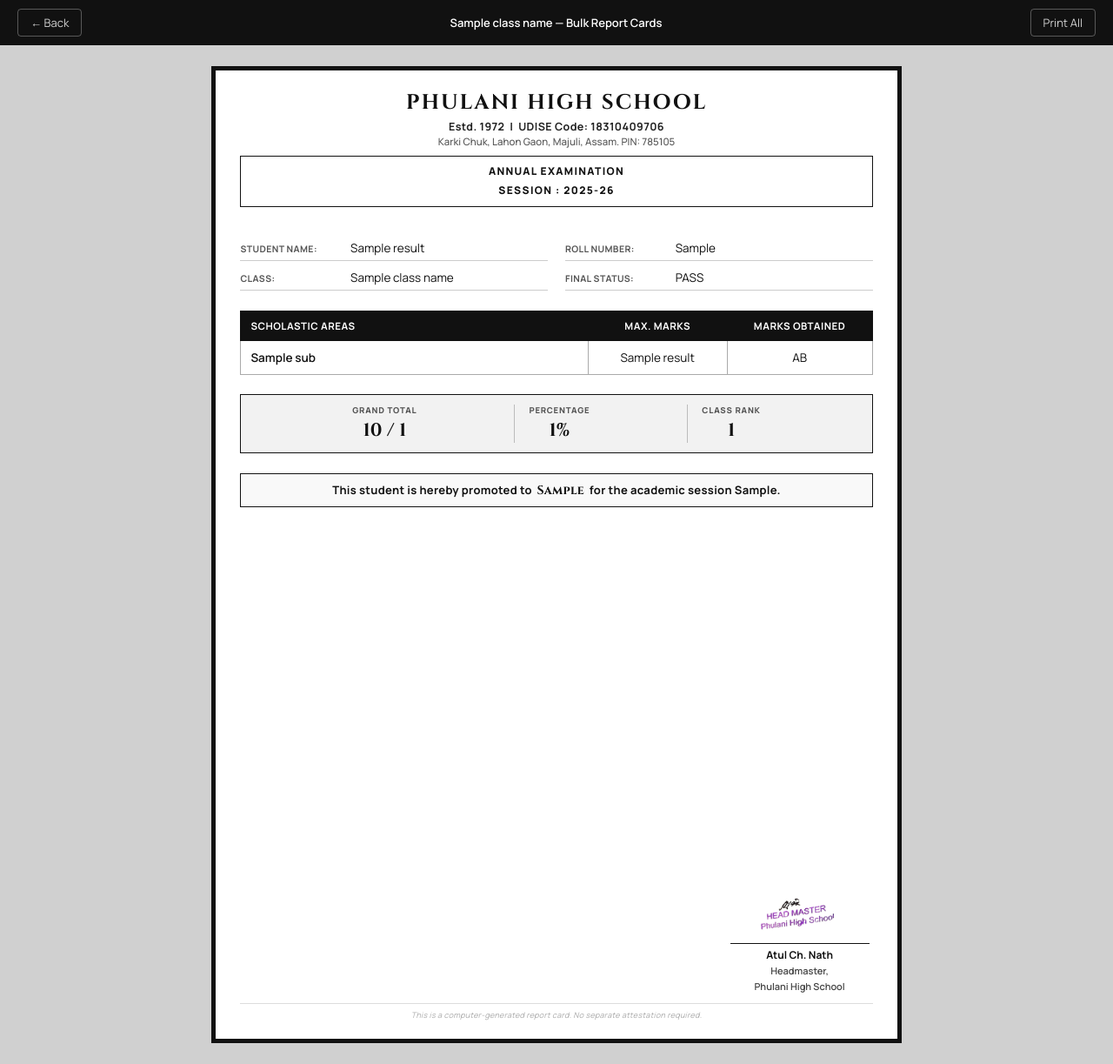
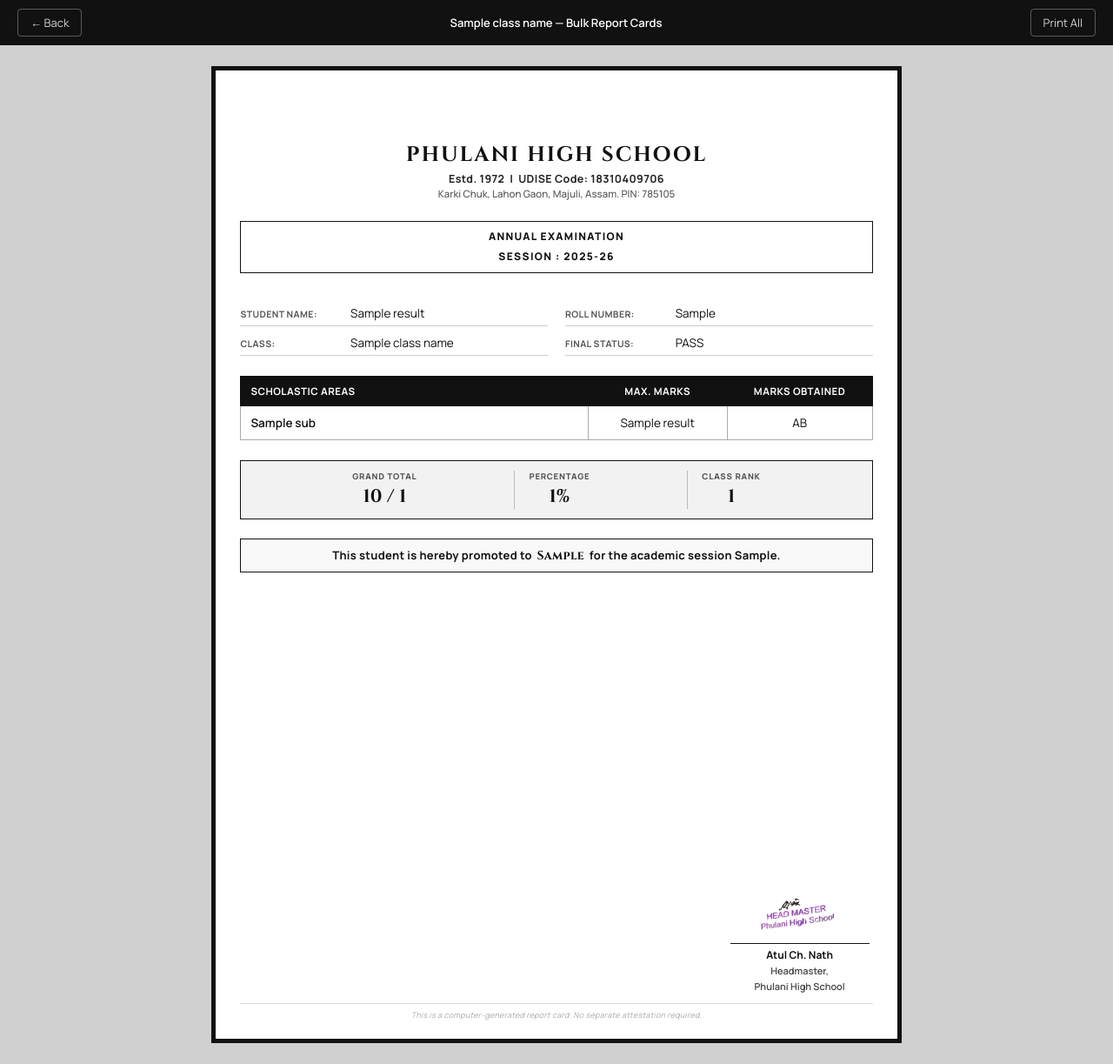
Before and after one commit to usm007/phs_pythonanywhere, a Flask app: template templates/report_card.html in a window 1280 px wide. Shown: the whole page at 87% size. Run offline with Flask 3, Linux system fonts and the light colour scheme; data comes from the database, SQL or seed files in the repository; the template is opened without the code that fills it: most values are stand-ins (such as "Sample title", 1, 10 or a date in 2020).

Commit message:
Report card: adjust top padding and section spacing
Co-Authored-By: Claude Opus 4.6 <noreply@anthropic.com>

```diff
--- a/templates/report_card.html
+++ b/templates/report_card.html
@@ -76,7 +76,7 @@
             display: flex;
             flex-direction: column;
             justify-content: space-between;
-            padding: 6mm 8mm 6mm;
+            padding: 22mm 8mm 6mm;
         }
 
         /* ── Top content block fills remaining space, fixed gap between sections ── */
@@ -122,7 +122,7 @@
             font-size: 11.5px;
             font-weight: 500;
             color: #555;
-            margin-bottom: 9px;
+            margin-bottom: 24px;
         }
 
         .print-header hr.rule {
@@ -312,7 +312,7 @@
                 border: 3px solid #000;
                 box-shadow: inset 0 0 0 2px #000;
             }
-            .print-inner { padding: 5mm 7mm 5mm; }
+            .print-inner { padding: 20mm 7mm 5mm; }
         }
     </style>
 </head>
```
